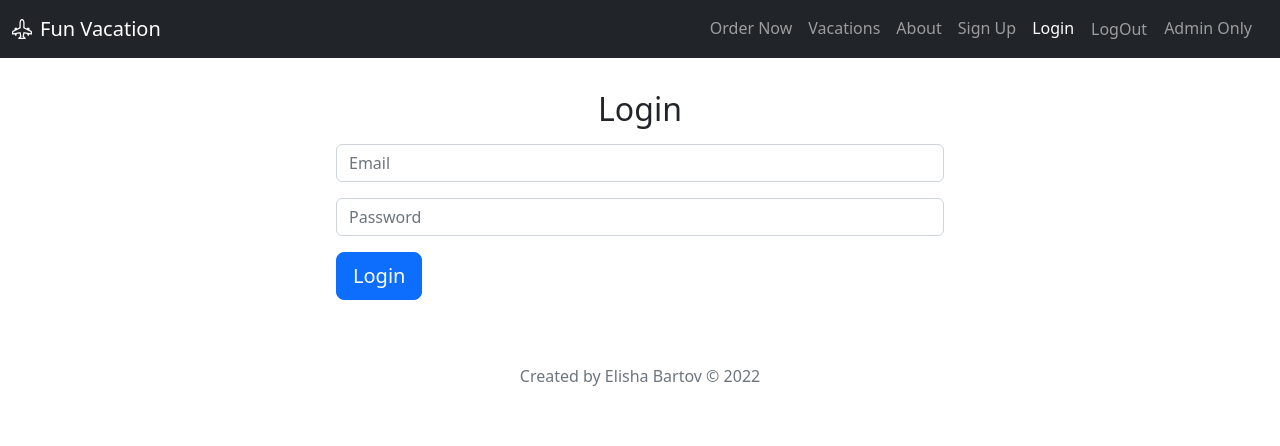
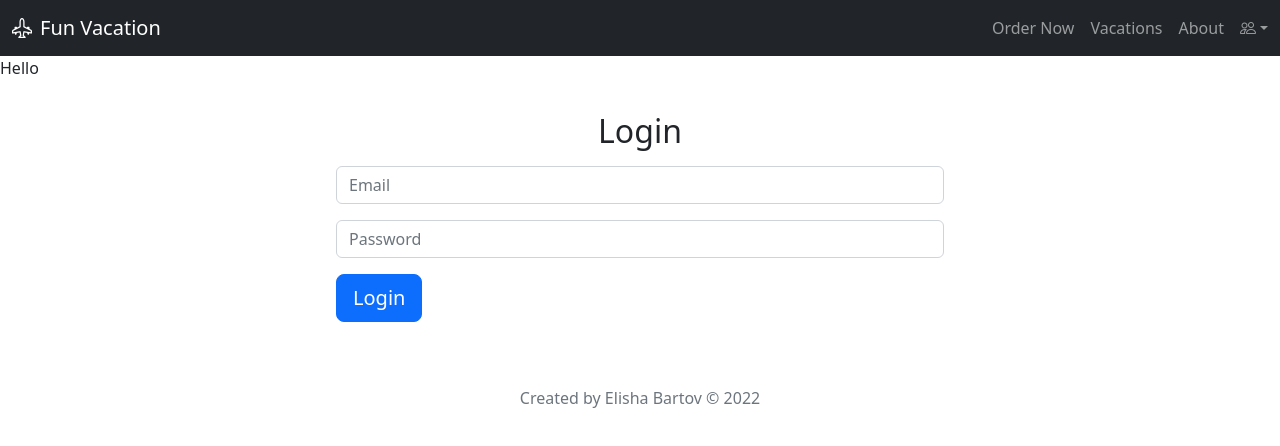
Before and after one commit to BartovElisha/react-app-fun-vacation, a React (Create React App) app: page /login in a window 1280 px wide. Shown: the top 446 px of the page. Built offline with nearby package versions, Linux system fonts and the light colour scheme.

Commit message:
Added Context methode to login, logout and user components.

```diff
--- a/src/App.tsx
+++ b/src/App.tsx
@@ -1,4 +1,4 @@
-import { useEffect, useState } from 'react';
+import { createContext, useEffect, useState } from 'react';
 import { Route, Routes, useNavigate } from 'react-router-dom';
 import { toast, ToastContainer } from 'react-toastify';
 import './App.css';
@@ -21,9 +21,19 @@ interface ILoginData {
     password: string;
 }
 
+interface Context {
+    userName: string;
+    handleLogout: Function;
+    login: Function;
+    isAdmin: boolean;
+}
+
+export const AppContext = createContext<Context | null>(null);
+
 function App() {
     // States and Hooks
     const [userName,setUserName] = useState('');
+    const [isAdmin, setIsAdmin] = useState(false);
     const navigate = useNavigate();
     useEffect(() => {
         const name = localStorage.getItem('user');
@@ -72,20 +82,22 @@ function App() {
                     theme: "colored",
                 })
                 setToken(json.token);
-                localStorage.setItem('admin', json.isAdmin)
+                localStorage.setItem('admin', json.isAdmin);
+                setIsAdmin(json.isAdmin);
                 setUserName(json.name);
                 navigate('/vacations');
             })
     }
 
     return (
-        <>
-            <Navbar
-                userName={userName}
-                handleLogout={handleLogout}
-            />
+        <AppContext.Provider value={{
+            userName,
+            handleLogout,
+            login,
+            isAdmin
+        }}>
+            <Navbar />
             <ToastContainer />
-
             <Routes>
                 <Route
                     path="/"
@@ -130,7 +142,7 @@ function App() {
             </Routes>
 
             <Footer />
-        </>
+        </AppContext.Provider>
   );
 }
 
--- a/src/auth/Logout.tsx
+++ b/src/auth/Logout.tsx
@@ -1,13 +1,15 @@
-interface Props {
-    handler: Function;
-}
+import { useContext } from "react";
+import { AppContext } from "../App";
 
-function Logout({ handler }: Props) {
+function Logout() {
+    const context = useContext(AppContext);
+    if (!context) return <div>Error</div>;
+
     return (
         <button
-            onClick={(e) => handler()}
-            className="btn btn-link nav-link"
-            // className="btn btn-link nav-link text-dark"
+            onClick={(e) => context.handleLogout()}
+            // className="btn btn-link nav-link"
+            className="btn btn-link nav-link text-dark"
         >
             LogOut
         </button>
--- a/src/components/Navbar.tsx
+++ b/src/components/Navbar.tsx
@@ -1,14 +1,9 @@
-// import { NavDropdown } from "react-bootstrap";
+import { NavDropdown } from "react-bootstrap";
 import { NavLink } from "react-router-dom";
 import Logout from "../auth/Logout";
 import User from "./User";
 
-interface Props {
-    userName: string;
-    handleLogout: Function;
-}
-
-function Navbar({ userName,handleLogout }: Props) {
+function Navbar() {
     return (
         <header>
             <nav className="navbar navbar-dark bg-dark">
@@ -34,7 +29,7 @@ function Navbar({ userName,handleLogout }: Props) {
                             </NavLink>
                         </li>
                         {/* Not work Logout in react dropdown element !!!! need check with Shay  */}
-                        {/* <NavDropdown title={<i className="bi bi-people"></i>} id="basic-nav-dropdown">
+                        <NavDropdown title={<i className="bi bi-people"></i>} id="basic-nav-dropdown">
                             <NavDropdown.Item href="#">
                                 <li className="nav-item">
                                     <NavLink to="/signUp" className="nav-link text-dark">
@@ -51,7 +46,7 @@ function Navbar({ userName,handleLogout }: Props) {
                             </NavDropdown.Item>
                             <NavDropdown.Item href="#">
                                 <li className="nav-item">
-                                    <Logout handler={handleLogout}/>
+                                    <Logout />
                                 </li>
                             </NavDropdown.Item>
                             <NavDropdown.Divider />
@@ -66,8 +61,8 @@ function Navbar({ userName,handleLogout }: Props) {
                                     </NavLink>
                                 </li>
                             </NavDropdown.Item>
-                        </NavDropdown> */}
-                        <li className="nav-item me-3">
+                        </NavDropdown>
+                        {/* <li className="nav-item me-3">
                             <NavLink to="/signUp" className="nav-link">
                                 Sign Up
                             </NavLink>
@@ -78,7 +73,7 @@ function Navbar({ userName,handleLogout }: Props) {
                             </NavLink>
                         </li>
                         <li className="nav-item me-3">
-                            <Logout handler={handleLogout} />
+                            <Logout />
                         </li>
                         <li className="nav-item me-3">
                             <NavLink
@@ -88,11 +83,11 @@ function Navbar({ userName,handleLogout }: Props) {
                             >
                                 Admin Only
                             </NavLink>
-                        </li>
+                        </li>   */}
                     </ul>
                 </div>
             </nav>
-            <User userName={userName}/>
+            <User />
         </header>
     );
 }
--- a/src/components/User.tsx
+++ b/src/components/User.tsx
@@ -1,13 +1,13 @@
-interface Props {
-    userName: string;
-}
+import { useContext } from "react";
+import { AppContext } from "../App";
 
-function User({userName}: Props) {
-    if(!userName) return null;
+function User() {
+    const context = useContext(AppContext);
+    if (!context) return <div>Error</div>;
 
     return (
         <div>
-            Hello {userName}
+            Hello {context.userName}
         </div>
     );
 }
```
